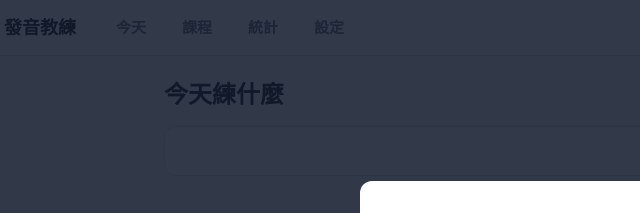
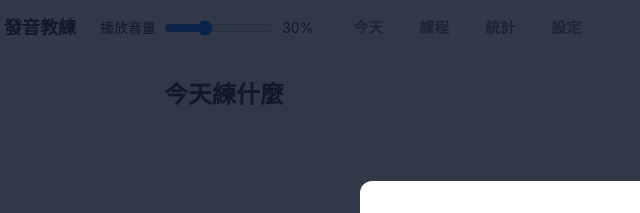
Before and after one commit to j129008/pronunciation-coach, a website with bundled scripts: page index.html in a window 1280 px wide. Shown: the top 213 px of the page, 20-660 px from the left. Built offline with nearby package versions, Linux system fonts and the light colour scheme; files whose address does not match are found by name.

Commit message:
Add playback volume slider independent of system volume

```diff
--- a/index.html
+++ b/index.html
@@ -4,6 +4,7 @@
 
 <header class="topbar">
   <a class="brand" href="#/today">發音教練</a>
+  <label class="playvol" title="只調網站播放的音量，不影響耳機聽自己的聲音" style="display:flex;align-items:center;gap:6px;font-size:14px;white-space:nowrap">播放音量 <input type="range" id="playVol" min="0" max="100" step="5" style="width:110px"> <span id="playVolPct"></span></label>
   <nav class="tabs" id="tabs" aria-label="主選單">
     <a href="#/today" data-tab="today">今天</a><a href="#/library" data-tab="library">課程</a><a href="#/stats" data-tab="stats">統計</a><a href="#/settings" data-tab="settings">設定</a>
   </nav>
@@ -134,5 +135,6 @@
 <details><summary>已加入的課程（可刪除）</summary><div id="addLessons"></div><button id="addExport" class="btn sm">匯出加入的文章</button></details>
 </div></dialog>
 <div id="ipaCard" hidden></div>
+<script src="js/volume.js"></script>
 <script src="config.local.js" onerror="0"></script>
 <script type="module" src="app.js"></script></body></html>
--- /dev/null
+++ b/js/volume.js
@@ -0,0 +1,17 @@
+// Playback volume (0–1) for every sound the app plays, independent of the system volume.
+// Lets mic monitoring stay loud (system volume up) while lesson audio stays comfortable.
+(function () {
+  const get = () => { const v = parseFloat(localStorage.playVol); return isNaN(v) ? 0.3 : Math.min(1, Math.max(0, v)); };
+  const origPlay = HTMLMediaElement.prototype.play;
+  HTMLMediaElement.prototype.play = function () { this.volume = get(); return origPlay.apply(this, arguments); };
+  if (window.speechSynthesis) {
+    const origSpeak = speechSynthesis.speak.bind(speechSynthesis);
+    speechSynthesis.speak = u => { u.volume = get(); return origSpeak(u); };
+  }
+  document.addEventListener('DOMContentLoaded', () => {
+    const r = document.getElementById('playVol'), out = document.getElementById('playVolPct');
+    if (!r) return;
+    r.value = Math.round(get() * 100); out.textContent = r.value + '%';
+    r.oninput = () => { localStorage.playVol = r.value / 100; out.textContent = r.value + '%'; };
+  });
+})();
```
